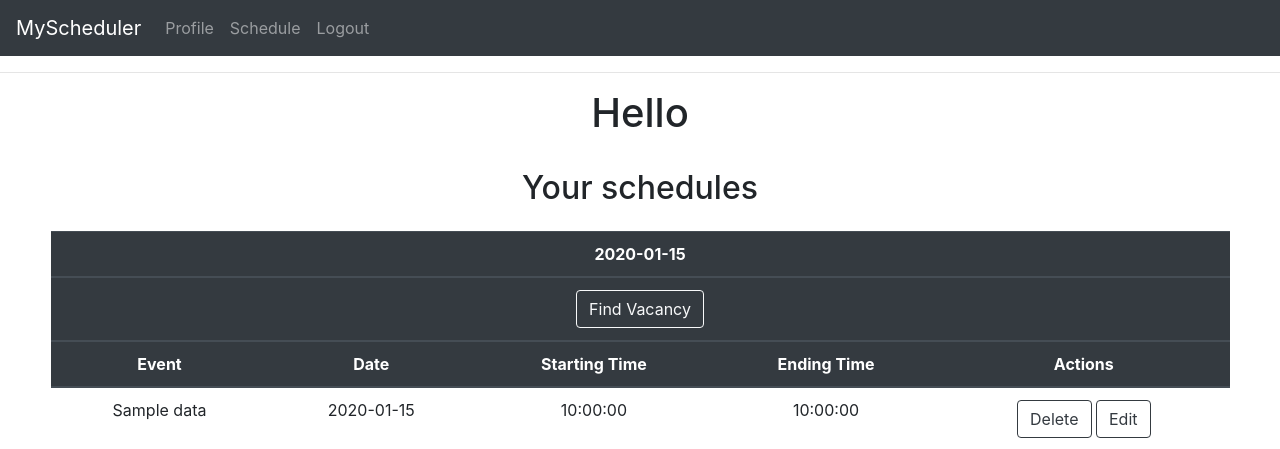
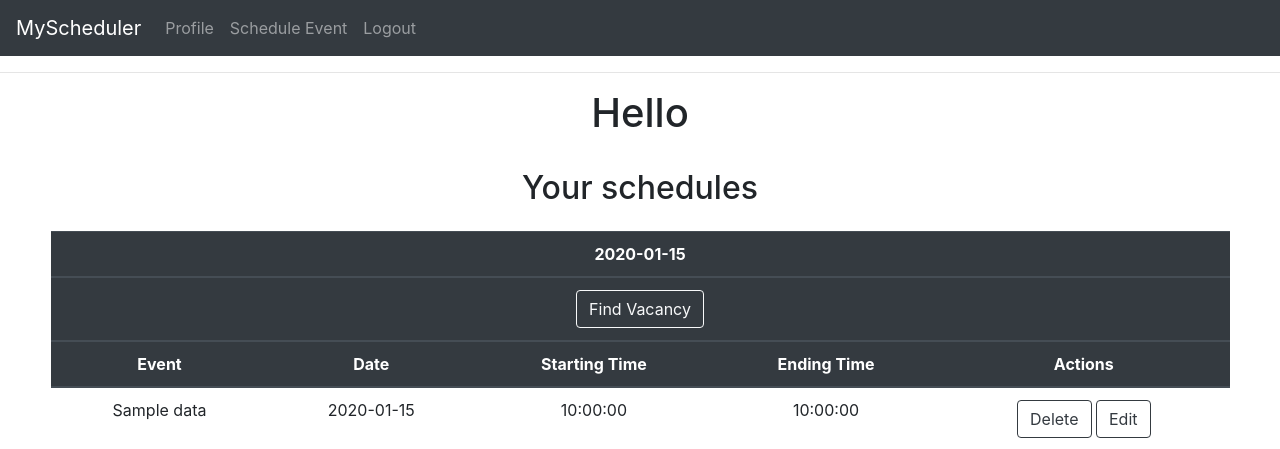
Before and after one commit to RTX-Banana/MyScheduler, a Python web app: template app/templates/userpage.html in a window 1280 px wide. Shown: the top 449 px of the page. Run offline with Jinja, Linux system fonts and the light colour scheme; the template is opened without the code that fills it: most values are stand-ins (such as "Sample title", 1, 10 or a date in 2020); some libraries are stand-ins or nearby versions.

Commit message:
Add files via upload
FIxed Userpage Error and OCD ISSUES

```diff
--- a/app/templates/base.html
+++ b/app/templates/base.html
@@ -23,7 +23,7 @@
 						<a class="nav-item nav-link" href="{{ url_for('register') }}">Register</a>
 						{% else %}
 						<a class="nav-item nav-link" href="{{ url_for('userpage', username=current_user.username)}}">Profile</a>
-						<a class="nav-item nav-link" href="{{ url_for('create') }}">Schedule</a>
+						<a class="nav-item nav-link" href="{{ url_for('create') }}">Schedule Event</a>
 						<a class="nav-item nav-link" href="{{ url_for('logout') }}">Logout</a>
 						{% endif %}
 
```
